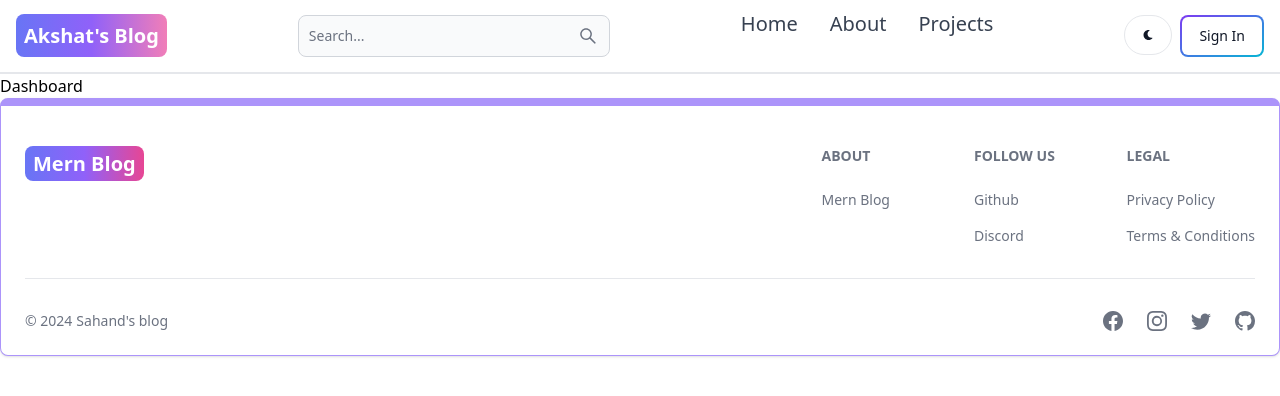
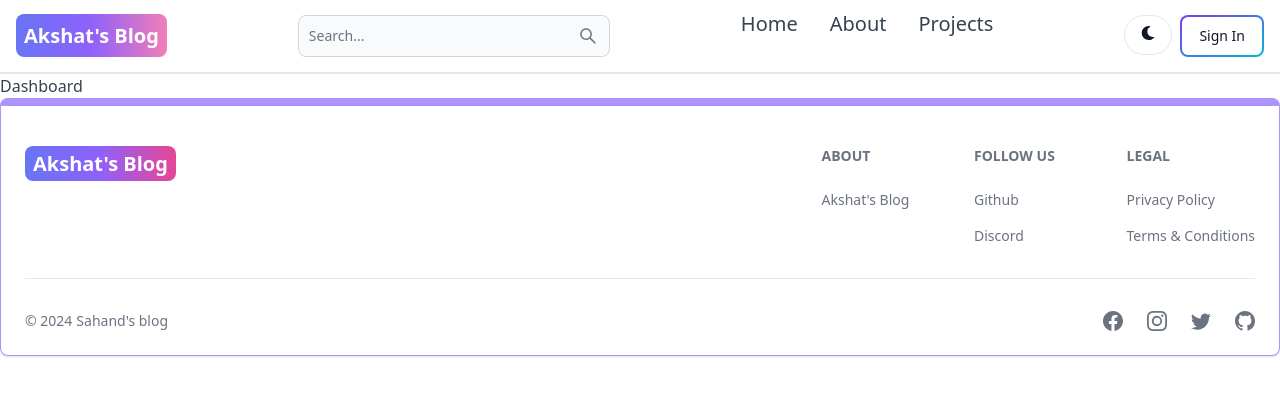
Before and after one commit to akshat-315/Akshat-s-Blog, a React (Vite) app in the folder client/: page /dashboard in a window 1280 px wide. Shown: the top 396 px of the page. Built offline with nearby package versions, Linux system fonts and the light colour scheme.

Commit message:
Created Dark mode functionality

```diff
--- a/client/src/components/Footer.jsx
+++ b/client/src/components/Footer.jsx
@@ -18,7 +18,7 @@
               className="self-center whitespace-nowrap text-lg sm:text-xl font-semibold dark:text-white"
             >
               <span className="px-2 py-1 bg-gradient-to-r from-indigo-500 via-purple-500 to-pink-500 rounded-lg text-white">
-                Mern Blog
+                Akshat's Blog
               </span>
             </Link>
           </div>
@@ -31,7 +31,7 @@
                   target="_blank"
                   rel="noopener noreferrer"
                 >
-                  Mern Blog
+                  Akshat's Blog
                 </Footer.Link>
               </Footer.LinkGroup>
             </div>
--- a/client/src/components/Header.jsx
+++ b/client/src/components/Header.jsx
@@ -2,16 +2,17 @@
 import { Button, Navbar, TextInput, Dropdown, Avatar } from "flowbite-react";
 import { Link, useLocation } from "react-router-dom";
 import { AiOutlineSearch } from "react-icons/ai";
-import { FaMoon } from "react-icons/fa";
-import { useSelector } from "react-redux";
+import { FaMoon, FaSun } from "react-icons/fa";
+import { useSelector, useDispatch } from "react-redux";
+import { toggleTheme } from "../redux/theme/themeSlice";
 
 const Header = () => {
   const path = useLocation().pathname;
+  const dispatch = useDispatch();
+  const { theme } = useSelector((state) => state.theme);
   const { currentUser } = useSelector((state) => state.user);
 
-  const handleSignout = () => {
-
-  }
+  const handleSignout = () => {};
 
   return (
     <Navbar className="border-b-2">
@@ -37,8 +38,13 @@
       </Button>
 
       <div className="flex gap-2 md:order-2">
-        <Button className="w-12 h-10 hidden sm:inline" color="gray" pill>
-          <FaMoon />
+        <Button
+          className="w-12 h-10"
+          color="gray"
+          pill
+          onClick={() => dispatch(toggleTheme())}
+        >
+          {theme === "light" ? <FaMoon /> : <FaSun />}
         </Button>
 
         {currentUser ? (
--- /dev/null
+++ b/client/src/components/ThemeProvider.jsx
@@ -0,0 +1,13 @@
+import { useSelector } from "react-redux";
+
+export const ThemeProvider = ({ children }) => {
+  const { theme } = useSelector((state) => state.theme);
+
+  return (
+    <div className={theme}>
+      <div className='bg-white text-gray-700 dark:text-gray-200 dark:bg-[rgb(16,23,42)] min-h-screen'>
+        {children}
+      </div>
+    </div>
+  );
+};
--- a/client/src/main.jsx
+++ b/client/src/main.jsx
@@ -5,11 +5,14 @@
 import { Provider } from "react-redux";
 import { persistor, store } from "./redux/store.js";
 import { PersistGate } from "redux-persist/integration/react";
+import { ThemeProvider } from "./components/ThemeProvider.jsx";
 
 ReactDOM.createRoot(document.getElementById("root")).render(
   <PersistGate persistor={persistor}>
     <Provider store={store}>
-      <App />
+      <ThemeProvider>
+        <App />
+      </ThemeProvider>
     </Provider>
   </PersistGate>
 );
--- a/client/src/redux/store.js
+++ b/client/src/redux/store.js
@@ -1,10 +1,12 @@
 import { configureStore, combineReducers } from "@reduxjs/toolkit";
 import userReducer from "./user/userSlice.js";
+import themeReducer from "./theme/themeSlice.js";
 import storage from "redux-persist/lib/storage";
 import { persistReducer, persistStore } from "redux-persist";
 
 const rootReducer = combineReducers({
   user: userReducer,
+  theme: themeReducer,
 });
 
 const persistConfig = {
--- /dev/null
+++ b/client/src/redux/theme/themeSlice.js
@@ -0,0 +1,18 @@
+import { createSlice } from "@reduxjs/toolkit";
+
+const initialState = {
+  theme: "light",
+};
+
+const themeSlice = createSlice({
+  name: "theme",
+  initialState,
+  reducers: {
+    toggleTheme: (state) => {
+      state.theme = state.theme === "light" ? "dark" : "light";
+    },
+  },
+});
+
+export const { toggleTheme } = themeSlice.actions;
+export default themeSlice.reducer;
```
